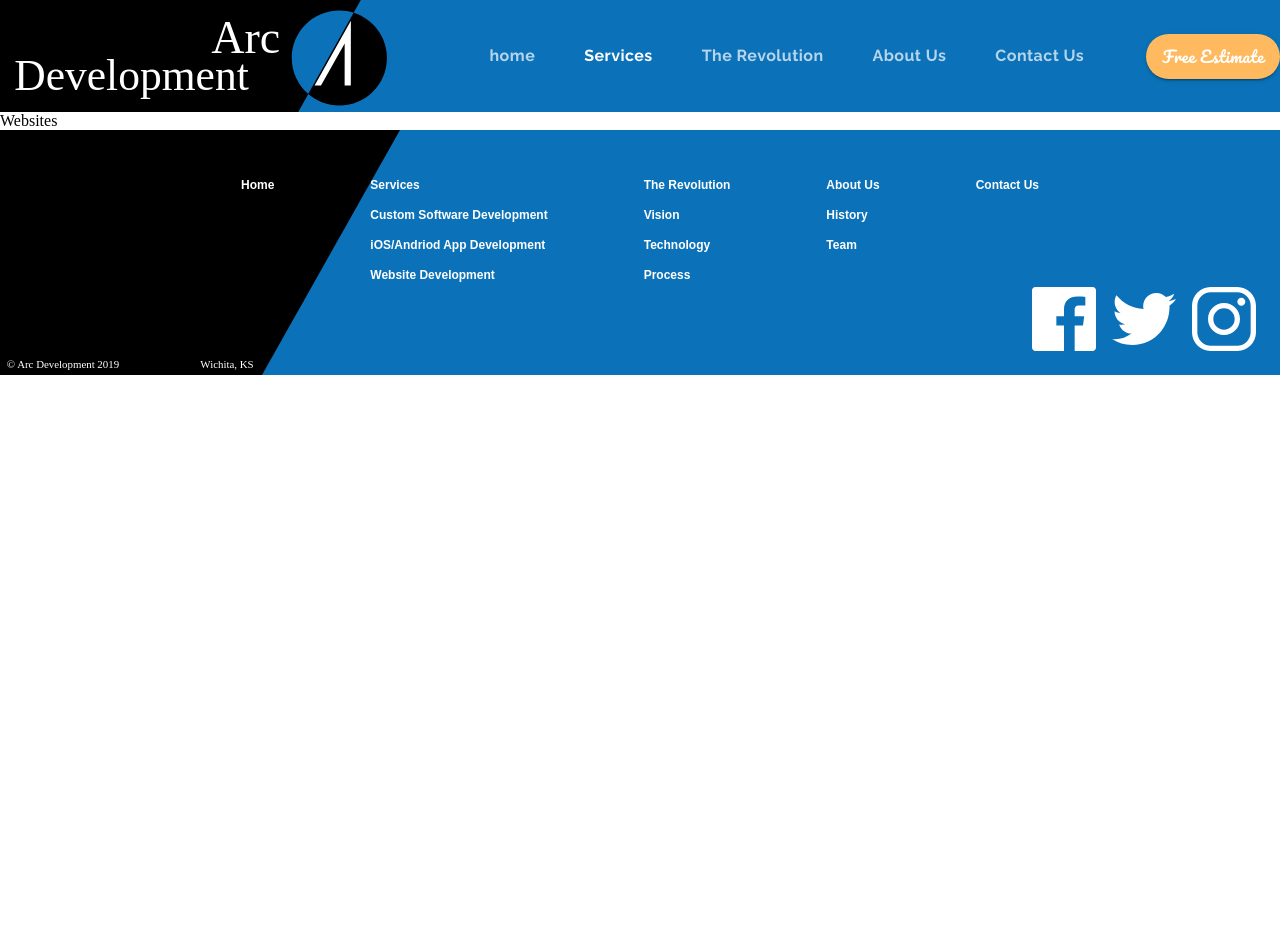
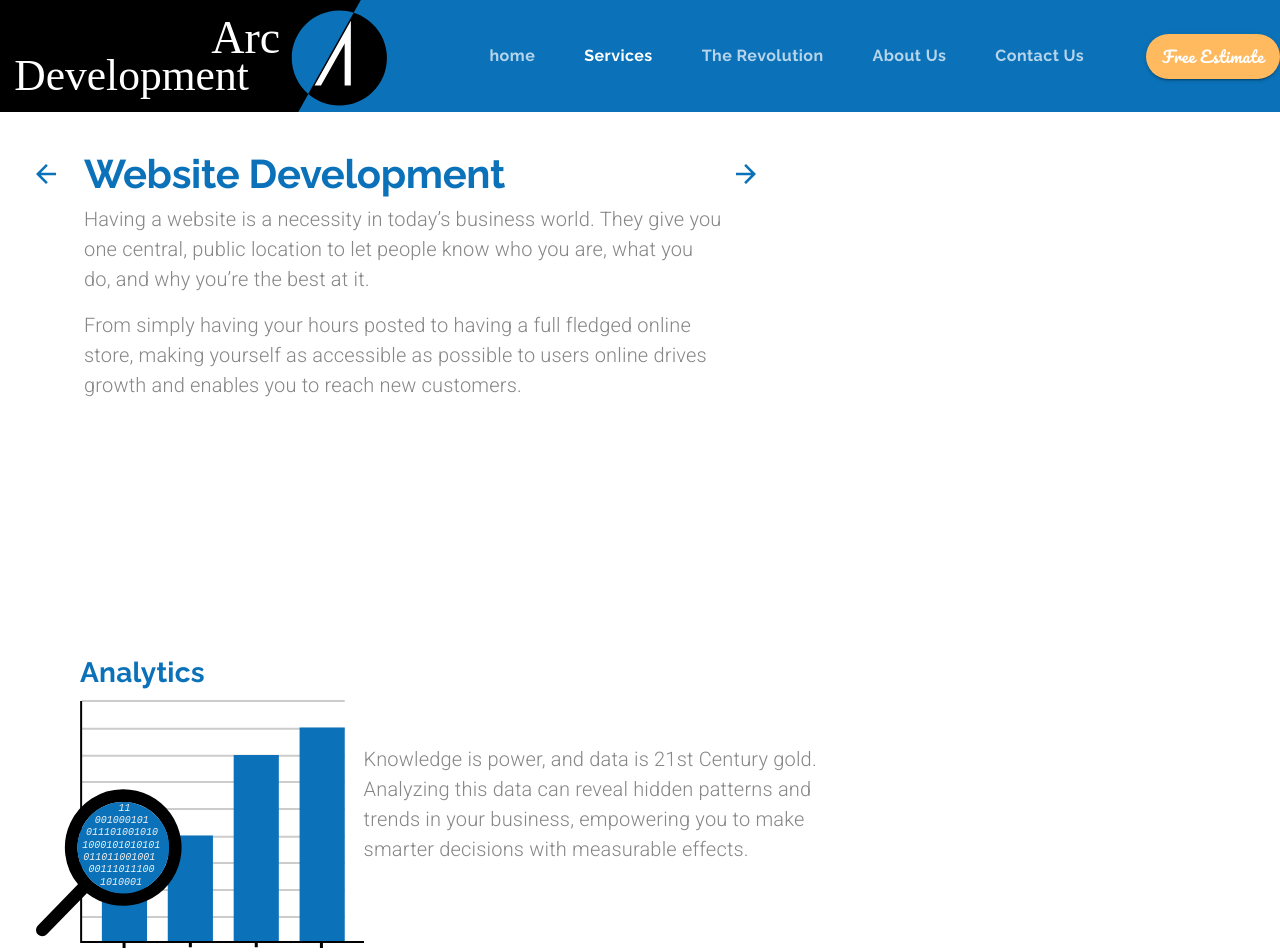
Before and after one commit to chrisricola/materialUIcourse, a React (Create React App) app in the folder materialuicourse/: page /websites in a window 1280 px wide. Shown: the top 952 px of the page. Before the commit the page ends 800 px from the top, so only its background shows below. Built offline with nearby package versions, Linux system fonts and the light colour scheme.

Commit message:
added the websites development page/responsive

```diff
--- a/materialuicourse/src/components/App.js
+++ b/materialuicourse/src/components/App.js
@@ -9,6 +9,7 @@
 import Services from './Services';
 import CustomSoftware from './CustomSoftware';
 import MobileApps from './MobileApps';
+import Websites from './Websites';
 
 
 function App() {
@@ -24,7 +25,7 @@
           <Route exact path="/services" render={(props) => <Services {...props} setValue={setValue} setSelectedIndex={setSelectedIndex} />} />
           <Route exact path="/customsoftware" render={(props) => <CustomSoftware {...props} setValue={setValue} setSelectedIndex={setSelectedIndex} />} />
           <Route exact path="/mobileapps" render={(props) => <MobileApps {...props} setValue={setValue} setSelectedIndex={setSelectedIndex} />} />
-          <Route exact path="/websites" component={() => <div>Websites</div>} />
+          <Route exact path="/websites" render={(props) => <Websites {...props} setValue={setValue} setSelectedIndex={setSelectedIndex} />} />
           <Route exact path="/revolution" component={() => <div>The Revolution</div>} />
           <Route exact path="/about" component={() => <div>About Us</div>} />
           <Route exact path="/contact" component={() => <div>Contact Us</div>} />
--- /dev/null
+++ b/materialuicourse/src/components/Websites.js
@@ -0,0 +1,170 @@
+import React from "react";
+import { Link } from "react-router-dom";
+import { makeStyles, useTheme } from "@material-ui/core/styles";
+import Grid from "@material-ui/core/Grid";
+import IconButton from "@material-ui/core/IconButton";
+import Typography from "@material-ui/core/Typography";
+import useMediaQuery from "@material-ui/core/useMediaQuery";
+import Hidden from "@material-ui/core/Hidden";
+
+import backArrow from "../assets/backArrow.svg";
+import forwardArrow from "../assets/forwardArrow.svg";
+import analytics from "../assets/analytics.svg";
+import seo from "../assets/seo.svg";
+import outreach from "../assets/outreach.svg";
+import ecommerce from "../assets/ecommerce.svg";
+
+import CallToAction from "./ui/CallToAction";
+
+const useStyles = makeStyles(theme => ({
+    heading: {
+        maxWidth: "40em"
+    },
+    arrowContainer: {
+        marginTop: "0.5em"
+    },
+    rowContainer: {
+        paddingLeft: "5em",
+        paddingRight: "5em",
+        [theme.breakpoints.down("sm")]: {
+            paddingLeft: "1.5em",
+            paddingRight: "1.5em",
+        }
+
+    },
+    paragraphContainer: {
+        maxWidth: "30em"
+    },
+}))
+
+export default function Websites(props) {
+    const classes = useStyles();
+    const theme = useTheme();
+    const matchesMD = useMediaQuery(theme.breakpoints.down("md"));
+    const matchesSM = useMediaQuery(theme.breakpoints.down("sm"));
+    const matchesXS = useMediaQuery(theme.breakpoints.down("xs"));
+
+    return (
+        <Grid container direction="column">
+            <Grid item container direction="row" justify={matchesMD ? "center" : undefined} className={classes.rowContainer} style={{ marginTop: matchesXS ? "1em" : "2em" }}>
+                <Hidden mdDown>
+                    <Grid item className={classes.arrowContainer} style={{ marginRight: "1em", marginLeft: "-3.5em" }}>
+                        <IconButton style={{ backgroundColor: "transparent" }} component={Link} to="/mobileapps" onClick={() => props.setSelectedIndex(2)}>
+                            <img src={backArrow} alt="Back iOS/Andriod app Development Page" />
+                        </IconButton>
+                    </Grid>
+                </Hidden>
+                <Grid item container direction="column" className={classes.heading}>
+                    <Grid item>
+                        <Typography align={matchesMD ? "center" : undefined} variant="h2">Website Development</Typography>
+                    </Grid>
+                    <Grid item>
+                        <Typography align={matchesMD ? "center" : undefined} variant="body1" paragraph>
+                            Having a website is a necessity in today’s business world. They
+                            give you one central, public location to let people know who you
+                            are, what you do, and why you’re the best at it.
+                        </Typography>
+                        <Typography align={matchesMD ? "center" : undefined} variant="body1" paragraph>
+                            From simply having your hours posted to having a full fledged
+                            online store, making yourself as accessible as possible to users
+                            online drives growth and enables you to reach new customers.
+                        </Typography>
+                    </Grid>
+                </Grid>
+                <Hidden mdDown>
+                    <Grid item className={classes.arrowContainer}>
+                        <IconButton style={{ backgroundColor: "transparent" }} component={Link} to="/services" onClick={() => props.setSelectedIndex(0)}>
+                            <img src={forwardArrow} alt="Forward to Services Page" />
+                        </IconButton>
+                    </Grid>
+                </Hidden>
+            </Grid>
+            <Grid item container direction={matchesSM ? "column" : "row"} alignItems="center" className={classes.rowContainer} style={{ marginTop: "15em" }}>
+                <Grid item>
+                    <Grid container direction="column">
+                        <Grid item>
+                            <Typography variant="h4" align={matchesSM ? "center" : undefined} gutterBottom>Analytics</Typography>
+                        </Grid>
+                        <Grid item>
+                            <img src={analytics} style={{ marginLeft: "-2.75em" }} alt="graph with magnifying glass revealing 1's and 0's" />
+                        </Grid>
+                    </Grid>
+                </Grid>
+                <Grid className={classes.paragraphContainer} item>
+                    <Typography align={matchesSM ? "center" : undefined} variant="body1">
+                        Knowledge is power, and data is 21st Century gold. Analyzing this
+                        data can reveal hidden patterns and trends in your business,
+                        empowering you to make smarter decisions with measurable effects.
+                    </Typography>
+                </Grid>
+            </Grid>
+            <Grid item container direction={matchesSM ? "column" : "row"} alignItems="center" justify="flex-end" className={classes.rowContainer} style={{ marginTop: "15em", marginBottom: "15em" }}>
+                <Grid item>
+                    <Grid container direction="column">
+                        <Grid item>
+                            <Typography variant="h4" align="center" gutterBottom>E-Commerce</Typography>
+                        </Grid>
+                        <Grid item>
+                            <img src={ecommerce} alt="world outline made of dollar signs" />
+                        </Grid>
+                    </Grid>
+                </Grid>
+                <Grid className={classes.paragraphContainer} style={{ marginLeft: matchesSM ? 0 : "1em" }} item>
+                    <Typography align={matchesSM ? "center" : undefined} variant="body1" paragraph>
+                        It’s no secret that people like to shop online.
+                    </Typography>
+                    <Typography align={matchesSM ? "center" : undefined} variant="body1" paragraph>
+                        In 2017 over $2.3 trillion was spent in e-commerce, and it’s time
+                        for your slice of that pie
+                    </Typography>
+                </Grid>
+            </Grid>
+            <Grid item container direction={matchesSM ? "column" : "row"} alignItems="center" className={classes.rowContainer}>
+                <Grid item>
+                    <Grid container direction="column">
+                        <Grid item>
+                            <Typography variant="h4" align={matchesSM ? "center" : undefined} gutterBottom>Outreach</Typography>
+                        </Grid>
+                        <Grid item>
+                            <img src={outreach} alt="megaphone" />
+                        </Grid>
+                    </Grid>
+                </Grid>
+                <Grid item className={classes.paragraphContainer} style={{ marginLeft: matchesSM ? 0 : "1em" }}>
+                    <Typography align={matchesSM ? "center" : undefined} variant="body1">
+                        Draw people in with a dazzling website. Showing off your products
+                        online is a great way to help customers decide what’s right for them
+                        before visiting in person.
+                    </Typography>
+                </Grid>
+            </Grid>
+            <Grid item container direction={matchesSM ? "column" : "row"} alignItems="center" justify="flex-end" className={classes.rowContainer} style={{ marginTop: "15em", marginBottom: "15em" }}>
+                <Grid item>
+                    <Grid container direction="column">
+                        <Grid item>
+                            <Typography variant="h4" align="center" gutterBottom>Search Engine <br />Optimization</Typography>
+                        </Grid>
+                        <Grid item>
+                            <img src={seo} alt="website standing on winner's podium" />
+                        </Grid>
+                    </Grid>
+                </Grid>
+                <Grid style={{ marginLeft: matchesSM ? 0 : "1em" }} item className={classes.paragraphContainer}>
+                    <Typography align={matchesSM ? "center" : undefined} variant="body1" paragraph >
+                        How often have you ever been to the second page of Google results?
+                    </Typography>
+                    <Typography align={matchesSM ? "center" : undefined} variant="body1" paragraph>
+                        If you’re like us, probably never.
+                    </Typography>
+                    <Typography align={matchesSM ? "center" : undefined} variant="body1" paragraph>
+                        Customers don’t go there either, so we make sure your website is
+                        designed to end up on top.
+                    </Typography>
+                </Grid>
+            </Grid>
+            <Grid item>
+                <CallToAction setValue={props.setValue} />
+            </Grid>
+        </Grid>
+    )
+}
```
